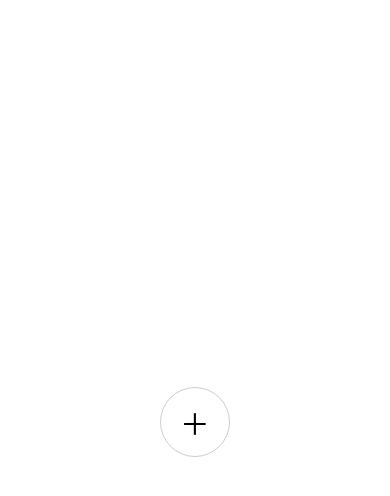
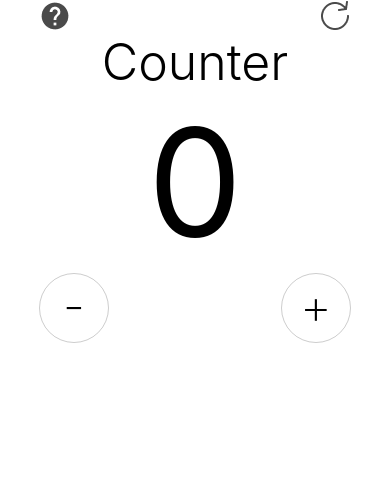
Before and after one commit to thisdot/starter.dev, a React Native app in the folder starters/expo-zustand-styled-component/: screen /about in a window 390 px wide. Shown: the top 496 px of the page. Built offline with nearby package versions, Linux system fonts and the light colour scheme.

Commit message:
Added homepage

```diff
--- a/starters/expo-zustand-styled-component/App.tsx
+++ b/starters/expo-zustand-styled-component/App.tsx
@@ -1,21 +1,12 @@
-import Button from './src/components/Button';
 import { StatusBar } from 'expo-status-bar';
-import { StyleSheet, Text, View } from 'react-native';
+import { View } from 'react-native';
+import Home from './src/screens/Home';
 
 export default function App() {
   return (
-    <View style={styles.container}>
-      <Button title="+" onPress={() => null} />
+    <View>
+      <Home />
       <StatusBar style="auto" />
     </View>
   );
 }
-
-const styles = StyleSheet.create({
-  container: {
-    flex: 1,
-    backgroundColor: '#fff',
-    alignItems: 'center',
-    justifyContent: 'center',
-  },
-});
--- a/starters/expo-zustand-styled-component/babel.config.js
+++ b/starters/expo-zustand-styled-component/babel.config.js
@@ -2,15 +2,5 @@ module.exports = function (api) {
   api.cache(true);
   return {
     presets: ['babel-preset-expo'],
-    plugins: [
-      [
-        'module-resolver',
-        {
-          alias: {
-            '@app': './src',
-          },
-        },
-      ],
-    ],
   };
 };
--- a/starters/expo-zustand-styled-component/package.json
+++ b/starters/expo-zustand-styled-component/package.json
@@ -21,7 +21,8 @@
     "react-dom": "18.0.0",
     "react-native": "0.69.6",
     "react-native-web": "~0.18.7",
-    "styled-components": "^5.3.6"
+    "styled-components": "^5.3.6",
+    "zustand": "^4.1.4"
   },
   "devDependencies": {
     "@babel/core": "^7.12.9",
@@ -38,7 +39,6 @@
     "@types/react-native": "~0.69.1",
     "@types/styled-components-react-native": "^5.2.0",
     "babel-loader": "^8.2.5",
-    "babel-plugin-module-resolver": "^4.1.0",
     "eslint-config-universe": "^11.1.0",
     "typescript": "~4.3.5"
   },
--- /dev/null
+++ b/starters/expo-zustand-styled-component/src/screens/Home/Home.styles.ts
@@ -0,0 +1,34 @@
+import styled from 'styled-components/native';
+
+export const SafeAreaViewStyled = styled.SafeAreaView`
+  height: 95%;
+  display: flex;
+  flex-direction: column;
+  align-items: center;
+  justify-content: space-between;
+`;
+
+export const RawStyled = styled.View`
+  display: flex;
+  justify-content: space-between;
+  flex-direction: row;
+  width: 80%;
+`;
+
+export const NavButtonStyled = styled.TouchableOpacity`
+  width: 70px;
+  height: 70px;
+  border: 1px solid rgba(0, 0, 0, 0.2);
+  display: flex;
+  justify-content: center;
+`;
+
+export const TitleStyled = styled.Text`
+  font-size: 50px;
+  font-weight: 300;
+  text-align: center;
+`;
+
+export const CountStyled = styled.Text`
+  font-size: 150px;
+`;
--- /dev/null
+++ b/starters/expo-zustand-styled-component/src/screens/Home/Home.tsx
@@ -0,0 +1,33 @@
+import { Image, TouchableOpacity } from 'react-native';
+import React from 'react';
+import { SafeAreaViewStyled, RawStyled, TitleStyled, CountStyled } from './Home.styles';
+import Button from '../../components/Button';
+import { useCount } from './useCount';
+
+const Home = () => {
+  const count = useCount((state) => state.count);
+  const increment = useCount((state) => state.increment);
+  const decrement = useCount((state) => state.decrement);
+  const reset = useCount((state) => state.reset);
+
+  return (
+    <SafeAreaViewStyled>
+      <RawStyled>
+        <TouchableOpacity>
+          <Image source={require('../../../assets/about-icon.png')} />
+        </TouchableOpacity>
+        <TouchableOpacity onPress={reset}>
+          <Image source={require('../../../assets/reload-icon.png')} />
+        </TouchableOpacity>
+      </RawStyled>
+      <TitleStyled>Counter</TitleStyled>
+      <CountStyled>{count}</CountStyled>
+      <RawStyled>
+        <Button title="-" onPress={decrement} />
+        <Button title="+" onPress={increment} />
+      </RawStyled>
+    </SafeAreaViewStyled>
+  );
+};
+
+export default Home;
--- /dev/null
+++ b/starters/expo-zustand-styled-component/src/screens/Home/index.ts
@@ -0,0 +1 @@
+export { default } from './Home';
--- /dev/null
+++ b/starters/expo-zustand-styled-component/src/screens/Home/useCount.ts
@@ -0,0 +1,15 @@
+import create from 'zustand';
+
+type CountState = {
+  count: number;
+  increment: () => void;
+  decrement: () => void;
+  reset: () => void;
+};
+
+export const useCount = create<CountState>((set) => ({
+  count: 0,
+  increment: () => set((state) => ({ count: state.count + 1 })),
+  decrement: () => set((state) => ({ count: state.count - 1 })),
+  reset: () => set({ count: 0 }),
+}));
--- a/starters/expo-zustand-styled-component/tsconfig.json
+++ b/starters/expo-zustand-styled-component/tsconfig.json
@@ -1,10 +1,6 @@
 {
   "extends": "expo/tsconfig.base",
   "compilerOptions": {
-    "strict": true,
-    "baseUrl": ".",
-    "paths": {
-      "@app/*": ["src/*"]
-    }
+    "strict": true
   }
 }
```
Also changed, not shown: starters/expo-zustand-styled-component/assets/about-icon.png (added), starters/expo-zustand-styled-component/assets/reload-icon.png (added).
